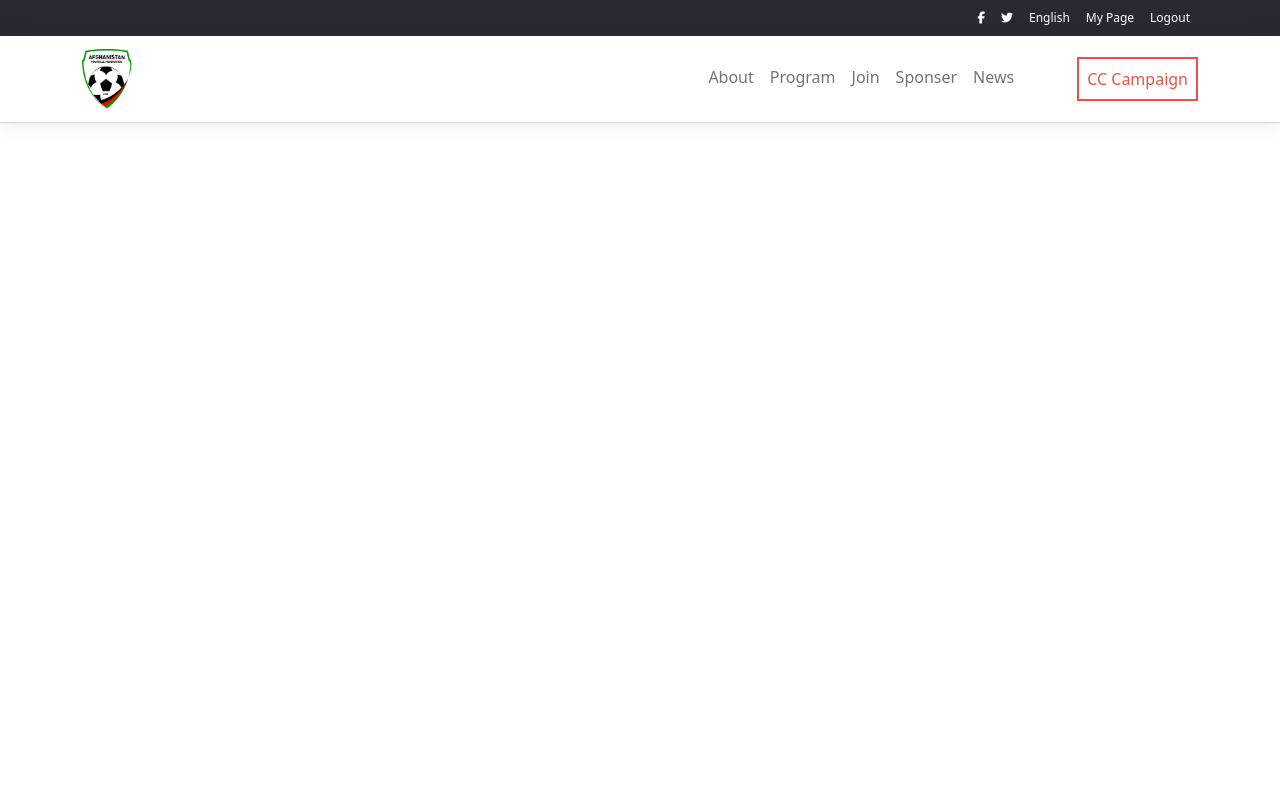
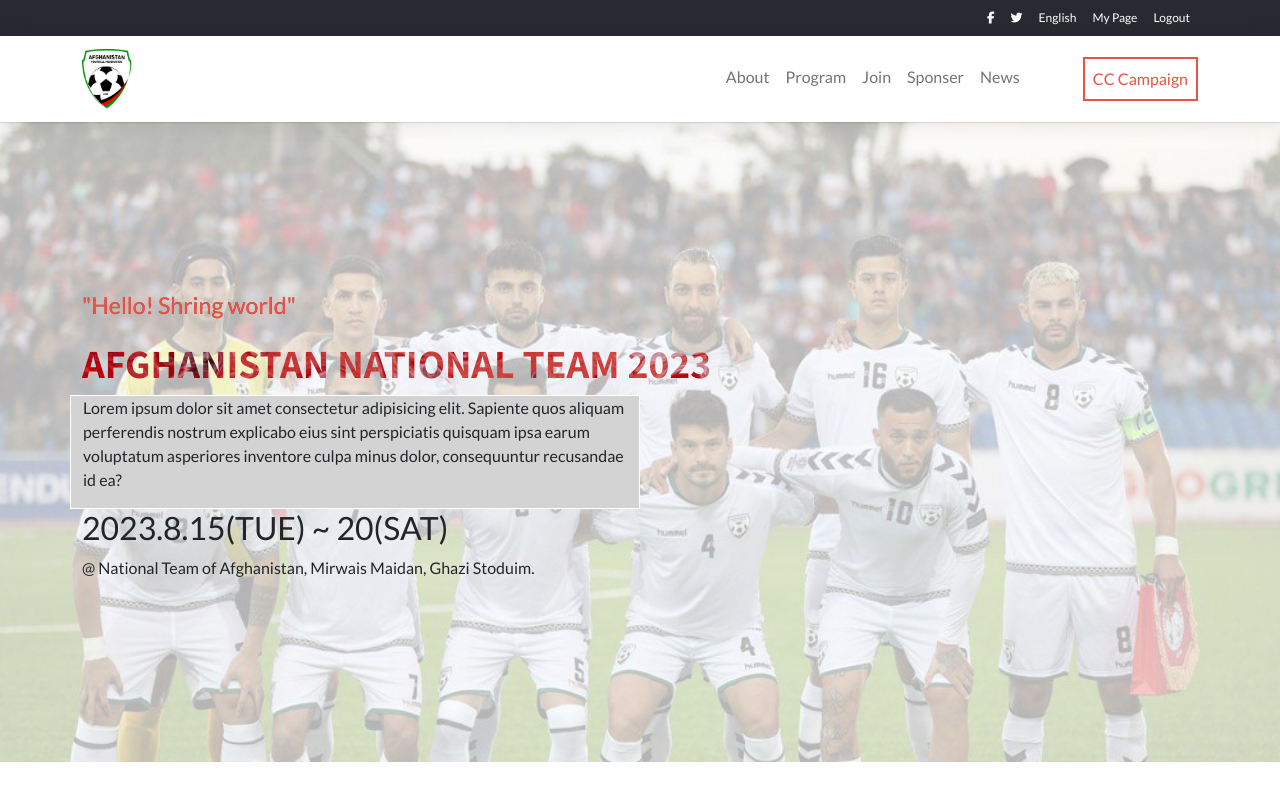
Before and after one commit to Mahdi-Niazi/Afghanistan-National-Football-Team, a website: page index.html in a window 1280 px wide. Drawn offline with nearby package versions, Linux system fonts and the light colour scheme.

Commit message:
Add introduction section Add required html elements Add required css properties

```diff
--- a/assets/CSS/style.scss
+++ b/assets/CSS/style.scss
@@ -1,6 +1,22 @@
+@import url('https://fonts.googleapis.com/css2?family=Assistant:wght@700&display=swap');
+@import url('https://fonts.googleapis.com/css2?family=Lato:wght@400&display=swap');
+
 $temp-black-color: #272a31;
 $temp-orange-color: #ec5242;
 $temp-gray-color: #d3d3d3;
+$intro-bg: url('/assets/images/Banner.jpg');
+
+@mixin bg{
+    background-repeat: no-repeat;
+    background-size: cover;
+}
+
+body{
+    min-height: 100vh;
+    text-rendering: optimizeSpeed;
+    line-height: 1.5;
+    font-family: 'lato', sans-serif;
+}
 
 .top-nav{
     background-color: $temp-black-color;
@@ -32,6 +48,41 @@ $temp-gray-color: #d3d3d3;
             }
         }
 }
+
+.intro-sec{
+    background-image: $intro-bg ;
+    @include bg;
+
+    .header-container{
+        height: 80vh;
+    }
+
+}
+
+@mixin font-cocogoose--uppercase {
+  font-family: 'COCOGOOSE', 'Assistant', sans-serif;
+  text-transform: uppercase;
+}
+.intro-header{
+    background: url("../../assets/images/intro-header-text-bg.png") no-repeat;
+    background-size: 100vw;
+    color: transparent;
+    background-clip: text;
+}
+.intro-p{
+    p{
+        font-size: 1.45rem;
+        color:$temp-orange-color;
+    }
+    h1{
+        @include font-cocogoose--uppercase();
+    }
+}
+
+.header-description{
+    border: 1px solid white;
+    background-color: $temp-gray-color;
+}
 $breakpoint-tablet: 768px;
 @media (max-width: $breakpoint-tablet) {
     .top-nav{
--- a/index.html
+++ b/index.html
@@ -65,6 +65,35 @@
            </div>
         </div>
     </nav>
+    <section class="intro-sec">
+        <div class="container-fluid">
+            <div class="container header-container d-flex flex-wrap align-content-center">
+                <div class="row intro-header">
+                    <div class="col-md-12 intro-p">
+                        <p>"Hello! Shring world"</p>
+                        <h1>Afghanistan National Team 2023</h1>
+                    </div>
+                </div>
+                <div class="row">
+                    <div class="col-md-6 header-description">
+                        <p>
+                            Lorem ipsum dolor sit amet consectetur
+                             adipisicing elit. Sapiente quos aliquam
+                             perferendis nostrum explicabo eius sint
+                              perspiciatis quisquam ipsa earum voluptatum
+                              asperiores inventore culpa minus dolor,
+                              consequuntur recusandae id ea?
+                        </p>
+                    </div>
+                    <div class="col-md-6"></div>
+                </div>
+                <div class="row">
+                    <h2>2023.8.15(TUE) ~ 20(SAT)</h2>
+                    <p>@ National Team of Afghanistan, Mirwais Maidan, Ghazi Stoduim.</p>
+                </div>
+            </div>
+        </div>
+    </section>
 
     <script src="assets/JS/script.js"></script>
 </body>
```
Also changed, not shown: assets/CSS/style.css, assets/images/intro-header-text-bg.png (added), 1 other file.
